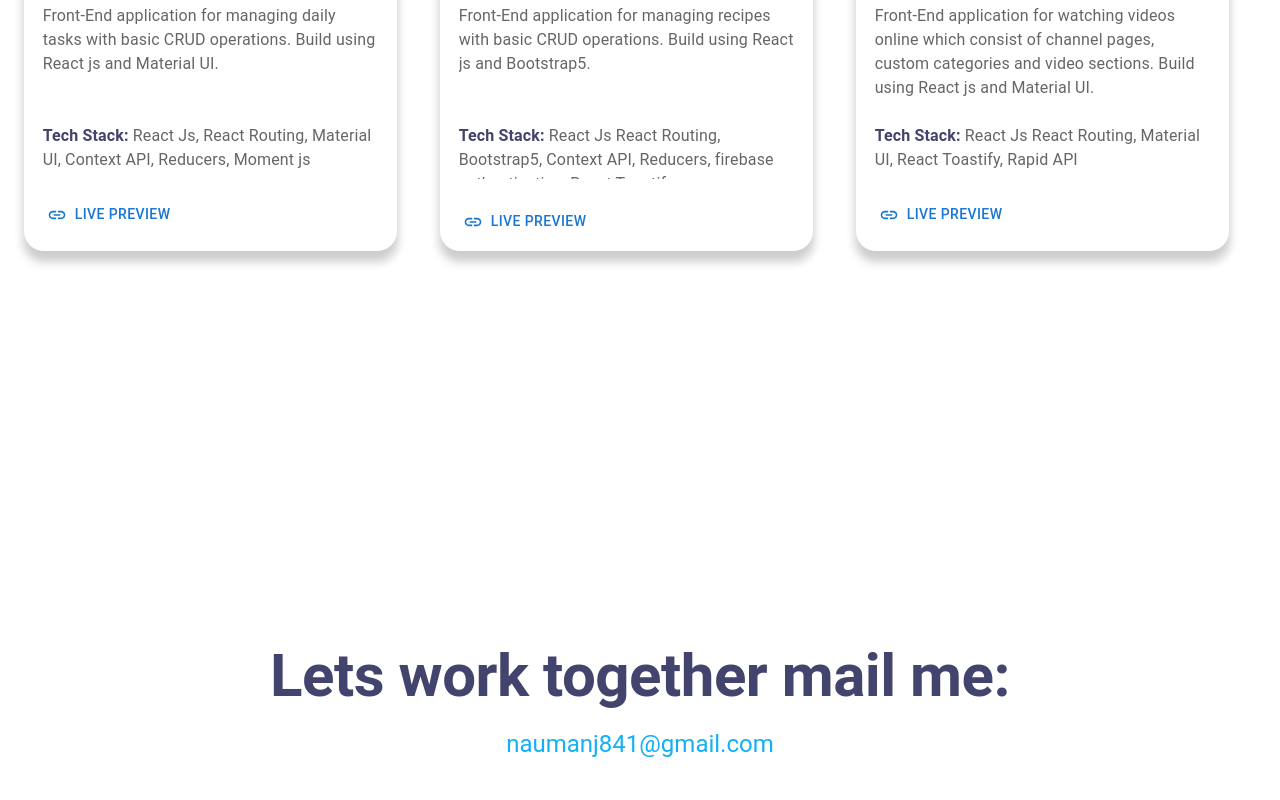
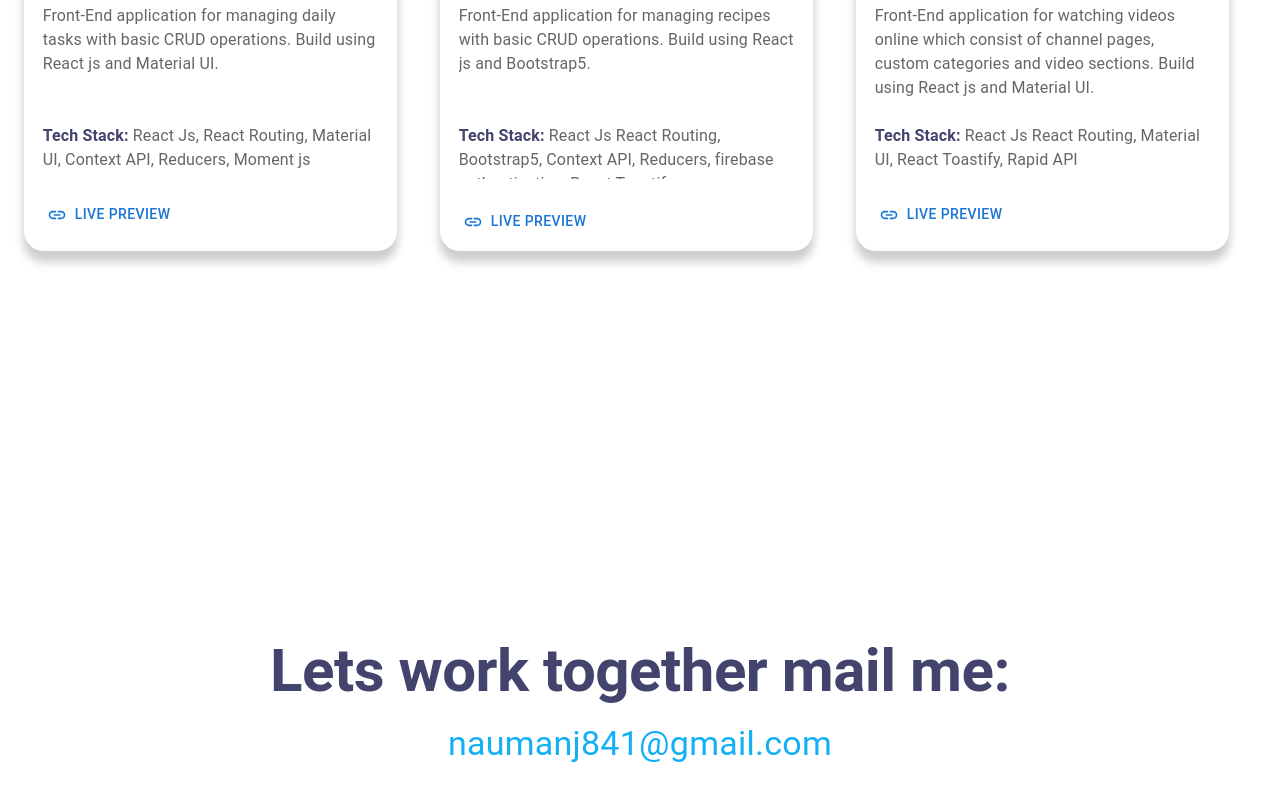
Before and after one commit to Nauman-Javed/admin-dashboard, a React (Create React App) app: page / in a window 1280 px wide. Shown: the part 3008-3808 px from the top of the page. Built offline with nearby package versions, Linux system fonts and the light colour scheme.

Commit message:
ui fixes

```diff
--- a/src/components/Projects/ProjectCard.jsx
+++ b/src/components/Projects/ProjectCard.jsx
@@ -33,7 +33,7 @@ const ProjectCard = ({ image, title, description, techStack, live }) => {
         <CardMedia
           sx={{ height: "260px", width: "375px" }}
           image={image}
-          title="green iguana"
+          title={title}
         />
         <CardContent
           sx={{
--- a/src/views/Contact.jsx
+++ b/src/views/Contact.jsx
@@ -32,7 +32,7 @@ const Contact = () => {
             Lets work together mail me:
           </Typography>
           <Typography
-            variant="h5"
+            variant="h4"
             sx={{
               color: linear,
               textAlign: "center",
--- a/src/views/global/Navbar.jsx
+++ b/src/views/global/Navbar.jsx
@@ -12,7 +12,7 @@ import {
 import { NAV_LINKS } from "../../data/mockData";
 
 const Navbar = () => {
-  const { background, linear, heading, subHeading, mode, setMode } = useTheme();
+  const { background, linear, subHeading, mode, setMode } = useTheme();
 
   const modeHandler = () => {
     setMode(mode === "light" ? "dark" : "light");
```
